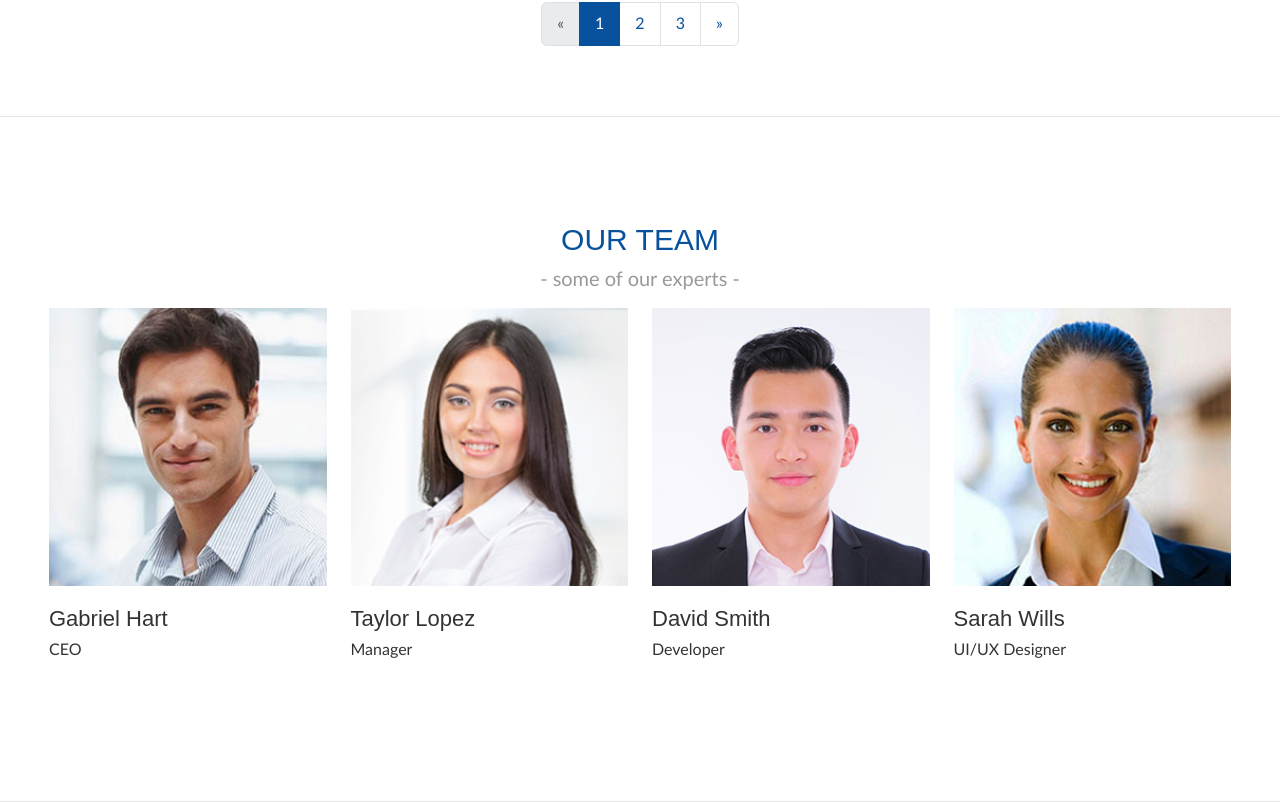
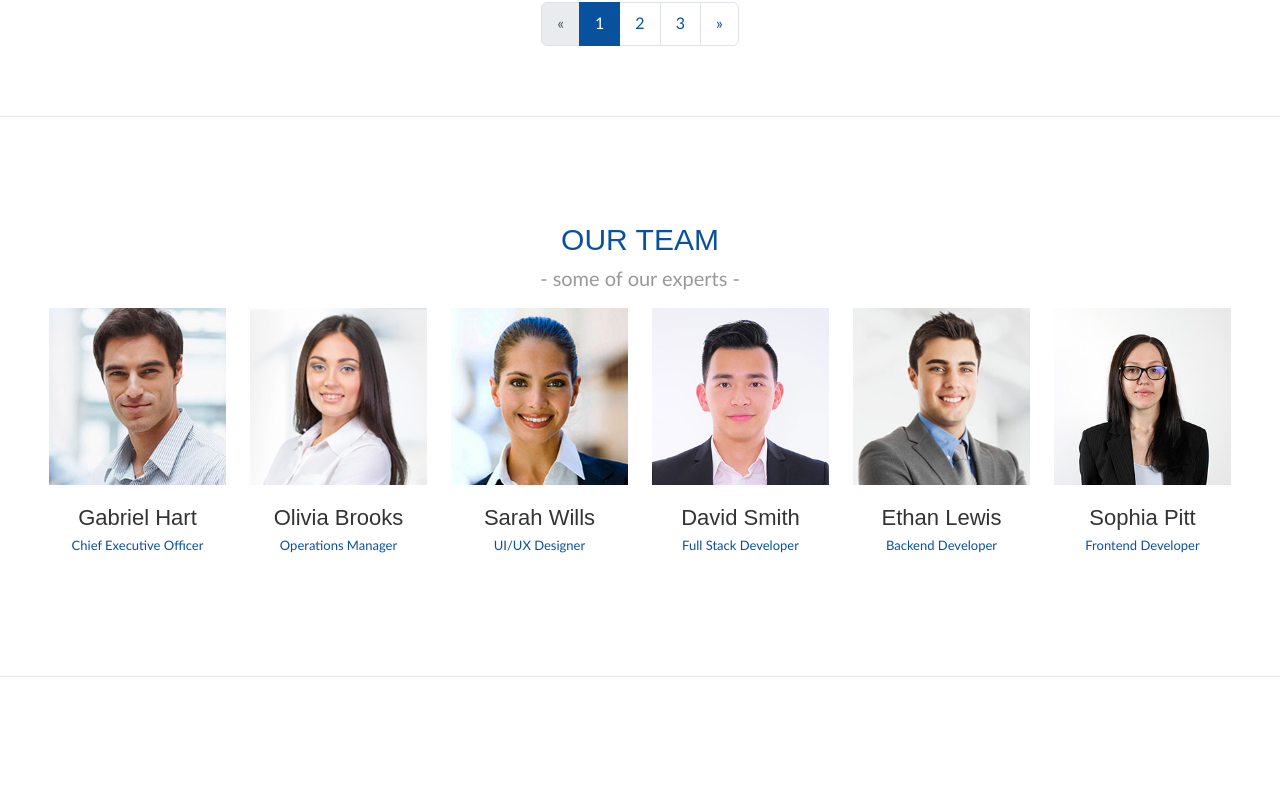
Before and after one commit to afreedshaik30/Blue-Orbit-Company-Website, a React (Vite) app: page / in a window 1280 px wide. Shown: the part 2736-3538 px from the top of the page. After the commit the page ends 3413 px from the top, so only its background shows below. Built offline with nearby package versions, Linux system fonts and the light colour scheme.

Commit message:
#8.1 - Teams Section Component Styling

```diff
--- a/src/App.css
+++ b/src/App.css
@@ -722,14 +722,17 @@ textarea {
   opacity: 0;
 }
 
+.teams-block .content {
+  text-align: center;
+}
 .teams-block h3 {
   margin: 0 0 5px;
 }
 
-.teams-block .designation {
+.teams-block span {
   display: block;
-  /* font-style: italic; */
-  margin: 0 0 20px;
+  font-size: small;
+  color: #08519c;
 }
 
 .testimonials-block {
--- a/src/components/Teams.jsx
+++ b/src/components/Teams.jsx
@@ -11,33 +11,48 @@ const teamsData = [
     gmailLink: "mailto:ceo@gmail.com",
     linkedinLink: "https://www.linkedin.com",
     name: "Gabriel Hart",
-    designation: "CEO",
+    designation: "Chief Executive Officer",
   },
   {
     id: 2,
     image: "src/assets/images/team3.jpg",
     gmailLink: "mailto:manager@gmail.com",
     linkedinLink: "https://www.linkedin.com",
-    name: "Taylor Lopez",
-    designation: "Manager",
+    name: "Olivia Brooks",
+    designation: "Operations Manager",
   },
   {
     id: 3,
-    image: "src/assets/images/team8.jpg",
-    gmailLink: "mailto:developer@gmail.com",
-    linkedinLink: "https://www.linkedin.com",
-    name: "David Smith",
-    designation: "Developer",
-  },
-  {
-    id: 4,
     image: "src/assets/images/team6.jpg",
     gmailLink: "mailto:uiux@gmail.com",
     linkedinLink: "https://www.linkedin.com",
     name: "Sarah Wills",
     designation: "UI/UX Designer",
-    description:
-      "Lorem ipsum dolor sit amet, consectetur adipisicing elit. Qui facilis, totam maiores.",
+  },
+
+  {
+    id: 4,
+    image: "src/assets/images/team8.jpg",
+    gmailLink: "mailto:developer@gmail.com",
+    linkedinLink: "https://www.linkedin.com",
+    name: "David Smith",
+    designation: "Full Stack Developer",
+  },
+  {
+    id: 5,
+    image: "src/assets/images/team4.jpg",
+    gmailLink: "mailto:developer@gmail.com",
+    linkedinLink: "https://www.linkedin.com",
+    name: "Ethan Lewis",
+    designation: "Backend Developer",
+  },
+  {
+    id: 6,
+    image: "src/assets/images/team7.jpg",
+    gmailLink: "mailto:developer@gmail.com",
+    linkedinLink: "https://www.linkedin.com",
+    name: "Sophia Pitt",
+    designation: "Frontend Developer",
   },
 ];
 
@@ -52,7 +67,7 @@ const Teams = () => {
         <Row>
           {teamsData.map((data) => {
             return (
-              <Col sm={3} key={data.id}>
+              <Col sm={2} key={data.id}>
                 <div className="image">
                   <Image src={data.image} />
                   <div className="overlay">
```
